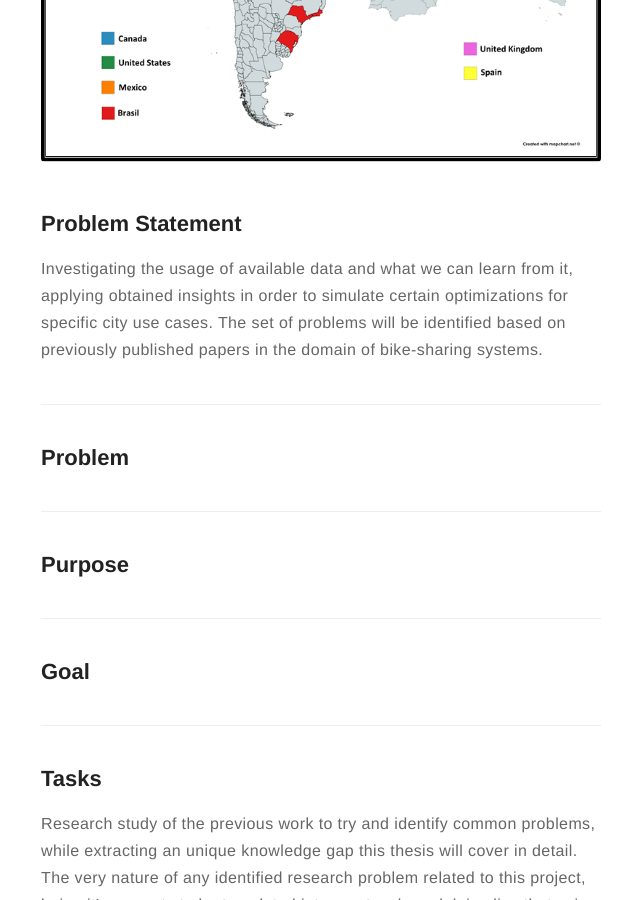
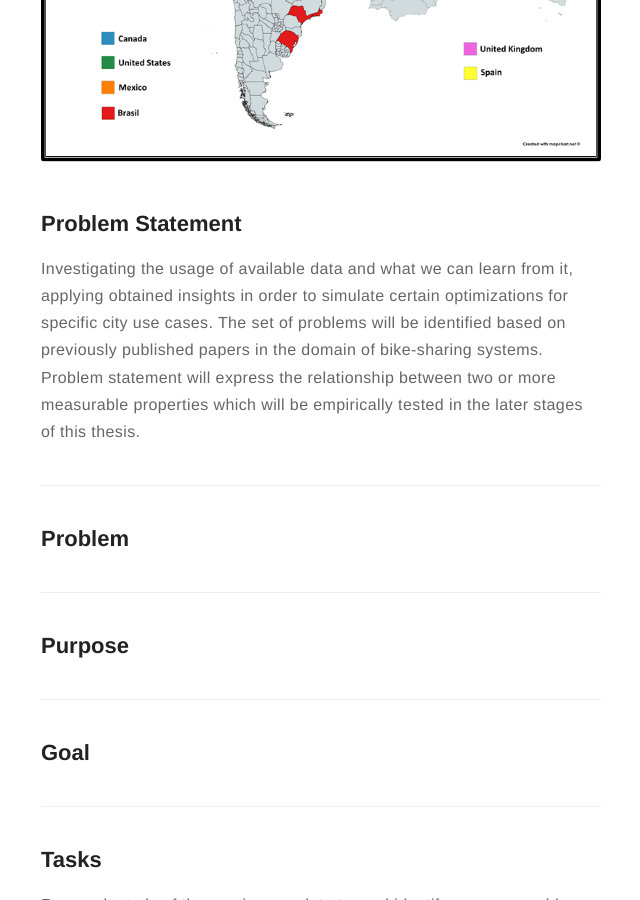
Before and after one commit to dljubenk/dljubenk.github.io, a Jekyll site: the page built from _posts/2019-02-01-project-description.markdown, in a window 1280 px wide and 900 px high, scrolled down 2353 px. Shown: the whole window, without its empty margins (319-959 px from the left). Built offline with Jekyll 4.4.1, drawn with Linux system fonts in a browser that asks for light colours; comment, search, counter and statistics services are not loaded.

Commit message:
Update 2019-02-01-project-description.markdown

```diff
--- a/_posts/2019-02-01-project-description.markdown
+++ b/_posts/2019-02-01-project-description.markdown
@@ -61,6 +61,7 @@ Datasets taken into consideration were collected from bike sharing systems corre
 ## Problem Statement
 
 Investigating the usage of available data and what we can learn from it, applying obtained insights in order to simulate certain optimizations for specific city use cases. The set of problems will be identified based on previously published papers in the domain of bike-sharing systems.
+Problem statement will express the relationship between two or more measurable properties which will be empirically tested in the later stages of this thesis.
 
 ---
 
```
